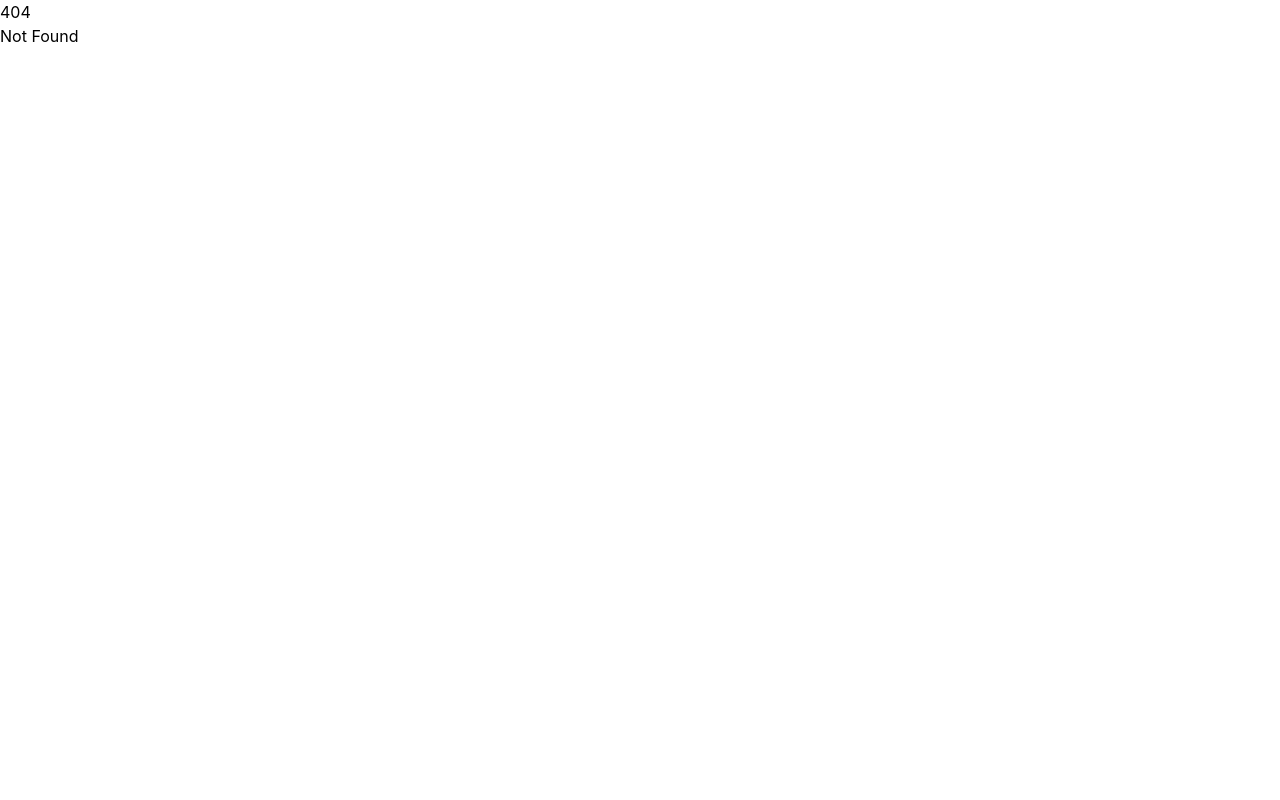
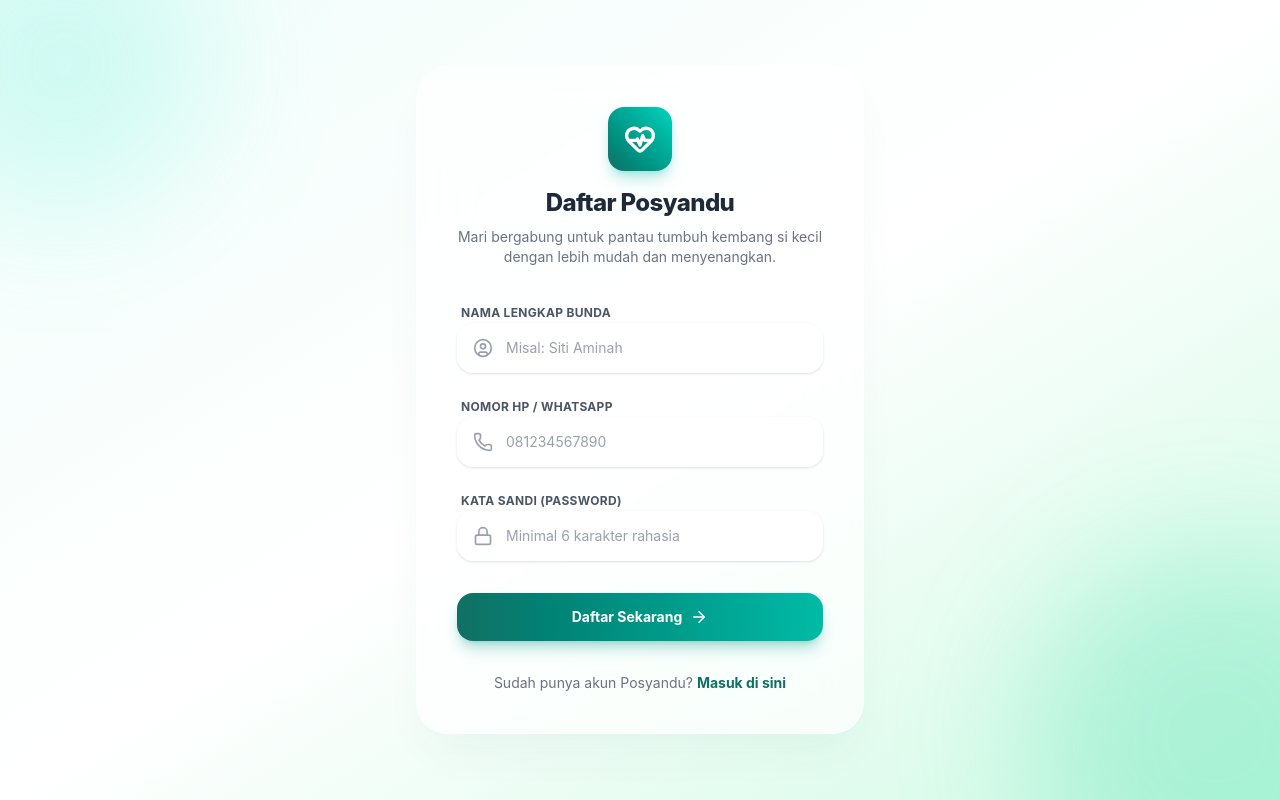
Before and after one commit to AchmadZackyGZ/posyanduNglabak, a SvelteKit app in the folder frontend/: page /register in a window 1280 px wide. Before the commit this address had no page. Built offline with nearby package versions, Linux system fonts and the light colour scheme; no server answers.

Commit message:
membuat halaman register baru untuk user public lalu disini saya juga menambahakn api gateway untuk auth register ini yang baru kita buat di cotnroller sebelumnya

```diff
--- a/frontend/src/routes/(auth)/login/+page.svelte
+++ b/frontend/src/routes/(auth)/login/+page.svelte
@@ -42,7 +42,8 @@
 
 			goto('/dashboard');
 		} catch {
-			errorMessage = 'Koneksi ditolak peladen. Pastikan Go backend aktif dan izin CORS telah terpasang.';
+			errorMessage =
+				'Koneksi ditolak peladen. Pastikan Go backend aktif dan izin CORS telah terpasang.';
 		} finally {
 			isLoading = false;
 		}
@@ -62,9 +63,12 @@
 
 <div class="flex min-h-screen items-center justify-center bg-[#14a38b] p-4">
 	<div class="w-full max-w-[420px] rounded-[28px] bg-white px-8 py-10 shadow-2xl">
-
 		<div class="mx-auto flex h-24 items-center justify-center">
-			<img src={logoPosyandu} alt="Logo Posyandu Sehat Bersama" class="h-full w-auto object-contain drop-shadow-sm" />
+			<img
+				src={logoPosyandu}
+				alt="Logo Posyandu Sehat Bersama"
+				class="h-full w-auto object-contain drop-shadow-sm"
+			/>
 		</div>
 
 		<div class="mt-4 text-center">
@@ -78,7 +82,10 @@
 				<button
 					type="button"
 					onclick={() => (selectedRole = role.id)}
-					class="flex cursor-pointer flex-col items-center justify-center rounded-xl border py-2.5 transition-all {selectedRole === role.id ? 'border-[#0f6456] bg-[#f0fdf4] text-[#0f6456] shadow-xs' : 'border-gray-200 bg-white text-gray-600 hover:bg-gray-50'}"
+					class="flex cursor-pointer flex-col items-center justify-center rounded-xl border py-2.5 transition-all {selectedRole ===
+					role.id
+						? 'border-[#0f6456] bg-[#f0fdf4] text-[#0f6456] shadow-xs'
+						: 'border-gray-200 bg-white text-gray-600 hover:bg-gray-50'}"
 				>
 					{#if role.id === 'User'}
 						<User class="mb-1 h-5 w-5" strokeWidth="2.5" />
@@ -107,8 +114,8 @@
 					type="text"
 					bind:value={username}
 					required
-					placeholder="Masukkan username"
-					class="mt-1.5 block w-full rounded-xl border border-gray-300 px-3.5 py-2.5 text-sm shadow-xs outline-none transition-all focus:border-[#0f6456] focus:ring-1 focus:ring-[#0f6456]"
+					placeholder="Masukkan Nomor HP anda"
+					class="mt-1.5 block w-full rounded-xl border border-gray-300 px-3.5 py-2.5 text-sm shadow-xs transition-all outline-none focus:border-[#0f6456] focus:ring-1 focus:ring-[#0f6456]"
 				/>
 			</div>
 
@@ -120,7 +127,7 @@
 					bind:value={password}
 					required
 					placeholder="••••••••"
-					class="mt-1.5 block w-full rounded-xl border border-gray-300 px-3.5 py-2.5 text-sm shadow-xs outline-none transition-all focus:border-[#0f6456] focus:ring-1 focus:ring-[#0f6456]"
+					class="mt-1.5 block w-full rounded-xl border border-gray-300 px-3.5 py-2.5 text-sm shadow-xs transition-all outline-none focus:border-[#0f6456] focus:ring-1 focus:ring-[#0f6456]"
 				/>
 			</div>
 
@@ -134,8 +141,11 @@
 					<span class="text-xs font-semibold text-gray-600">Ingat saya</span>
 				</label>
 
-				<a href="#lupa" class="text-xs font-bold text-[#0f6456] transition-colors hover:underline">
-					Lupa password?
+				<a
+					href="/register"
+					class="text-xs font-bold text-[#0f6456] transition-colors hover:underline"
+				>
+					Belum punya akun? Daftar di sini
 				</a>
 			</div>
 
@@ -146,21 +156,26 @@
 			>
 				{#if isLoading}
 					<svg class="mr-2 h-4 w-4 animate-spin text-white" fill="none" viewBox="0 0 24 24">
-						<circle class="opacity-25" cx="12" cy="12" r="10" stroke="currentColor" stroke-width="4"></circle>
-						<path class="opacity-75" fill="currentColor" d="M4 12a8 8 0 018-8V0C5.373 0 0 5.373 0 12h4zm2 5.291A7.962 7.962 0 014 12H0c0 3.042 1.135 5.824 3 7.938l3-2.647z"></path>
+						<circle class="opacity-25" cx="12" cy="12" r="10" stroke="currentColor" stroke-width="4"
+						></circle>
+						<path
+							class="opacity-75"
+							fill="currentColor"
+							d="M4 12a8 8 0 018-8V0C5.373 0 0 5.373 0 12h4zm2 5.291A7.962 7.962 0 014 12H0c0 3.042 1.135 5.824 3 7.938l3-2.647z"
+						></path>
 					</svg>
 					Memverifikasi...
 				{:else}
 					Masuk
 				{/if}
 			</button>
+			<a href="#lupa" class="text-xs font-bold text-[#0f6456] transition-colors hover:underline">
+				Lupa password?
+			</a>
 		</form>
 
 		<div class="mt-8 border-t border-gray-100 pt-4 text-center">
-			<p class="text-[10px] text-gray-400">
-				© 2026 Posyandu Sehat Bersama. All rights reserved.
-			</p>
+			<p class="text-[10px] text-gray-400">© 2026 Posyandu Sehat Bersama. All rights reserved.</p>
 		</div>
-
 	</div>
 </div>
--- /dev/null
+++ b/frontend/src/routes/(auth)/register/+page.svelte
@@ -0,0 +1,205 @@
+<script lang="ts">
+	/* eslint-disable svelte/no-navigation-without-resolve */ // Supaya tidak muncul warning saat menggunakan goto() untuk navigasi
+	import { goto } from '$app/navigation';
+	import { fetchAPI } from '$lib/api';
+	import {
+		UserCircle,
+		Phone,
+		Lock,
+		HeartPulse,
+		Sparkles,
+		ArrowRight,
+		AlertCircle,
+		CheckCircle2
+	} from 'lucide-svelte';
+
+	let nama_lengkap = $state('');
+	let username = $state('');
+	let password = $state('');
+
+	let isLoading = $state(false);
+	let errorMessage = $state('');
+	let successMessage = $state('');
+
+	async function handleRegister(event: Event) {
+		event.preventDefault();
+		isLoading = true;
+		errorMessage = '';
+		successMessage = '';
+
+		try {
+			await fetchAPI('/auth/register', {
+				method: 'POST',
+				body: JSON.stringify({ nama_lengkap, username, password })
+			});
+
+			successMessage = 'Yey! Pendaftaran Bunda berhasil. Bersiap menuju halaman masuk...';
+
+			// Jeda 2 detik agar user bisa membaca pesan sukses, lalu alihkan ke halaman login
+			setTimeout(() => {
+				goto('/login'); // Arahkan ke rute yang baru Anda buat
+			}, 2000);
+		} catch (error: unknown) {
+			errorMessage = (error as Error).message || 'Maaf, terjadi kesalahan saat mendaftar.';
+		} finally {
+			isLoading = false;
+		}
+	}
+</script>
+
+<svelte:head>
+	<title>Daftar Posyandu - Sehat Bersama</title>
+</svelte:head>
+
+<!-- BACKGROUND MEGAH & MODERN -->
+<div
+	class="relative flex min-h-screen items-center justify-center overflow-hidden bg-gradient-to-br from-teal-50 via-white to-emerald-100 p-4 font-sans"
+>
+	<!-- Elemen Dekorasi Latar Belakang (Blob) -->
+	<div class="absolute -top-20 -left-20 h-72 w-72 rounded-full bg-teal-300/20 blur-3xl"></div>
+	<div
+		class="absolute -right-32 -bottom-32 h-96 w-96 rounded-full bg-emerald-400/20 blur-3xl"
+	></div>
+
+	<!-- KARTU REGISTRASI (GLASSMORPHISM) -->
+	<div
+		class="relative z-10 w-full max-w-md overflow-hidden rounded-[2rem] border border-white/60 bg-white/70 p-8 shadow-2xl shadow-teal-900/5 backdrop-blur-xl sm:p-10"
+	>
+		<!-- HEADER KARTU -->
+		<div class="mb-8 text-center">
+			<div
+				class="mx-auto mb-4 flex h-16 w-16 items-center justify-center rounded-2xl bg-gradient-to-tr from-[#117064] to-teal-400 text-white shadow-lg shadow-teal-500/30"
+			>
+				<HeartPulse size={32} strokeWidth={2.5} />
+			</div>
+			<h1
+				class="mb-2 flex items-center justify-center gap-2 text-2xl font-extrabold tracking-tight text-gray-800"
+			>
+				<span>Daftar Posyandu</span>
+			</h1>
+			<p class="text-sm text-gray-500">
+				Mari bergabung untuk pantau tumbuh kembang si kecil dengan lebih mudah dan menyenangkan.
+			</p>
+		</div>
+
+		<!-- NOTIFIKASI ERROR / SUKSES -->
+		{#if errorMessage}
+			<div
+				class="animate-in fade-in slide-in-from-top-2 mb-6 flex items-start gap-3 rounded-2xl border border-red-200 bg-red-50 p-4 text-red-600"
+			>
+				<AlertCircle size={20} class="mt-0.5 shrink-0" />
+				<p class="text-sm leading-relaxed font-medium">{errorMessage}</p>
+			</div>
+		{/if}
+
+		{#if successMessage}
+			<div
+				class="animate-in fade-in slide-in-from-top-2 mb-6 flex items-start gap-3 rounded-2xl border border-teal-200 bg-teal-50 p-4 text-[#117064]"
+			>
+				<CheckCircle2 size={20} class="mt-0.5 shrink-0" />
+				<p class="text-sm leading-relaxed font-bold">{successMessage}</p>
+			</div>
+		{/if}
+
+		<!-- FORMULIR -->
+		<form onsubmit={handleRegister} class="space-y-5">
+			<!-- Input Nama Lengkap -->
+			<div class="space-y-1.5">
+				<label class="ml-1 text-xs font-bold tracking-wide text-gray-600 uppercase" for="nama"
+					>Nama Lengkap Bunda</label
+				>
+				<div class="relative">
+					<div
+						class="pointer-events-none absolute inset-y-0 left-0 flex items-center pl-4 text-gray-400"
+					>
+						<UserCircle size={20} />
+					</div>
+					<input
+						id="nama"
+						type="text"
+						required
+						bind:value={nama_lengkap}
+						disabled={isLoading || successMessage !== ''}
+						placeholder="Misal: Siti Aminah"
+						class="block w-full rounded-2xl border border-white bg-white/80 py-3.5 pr-4 pl-12 text-sm text-gray-800 shadow-sm transition placeholder:text-gray-400 focus:border-[#117064] focus:bg-white focus:ring-4 focus:ring-teal-500/10 focus:outline-none disabled:opacity-60"
+					/>
+				</div>
+			</div>
+
+			<!-- Input Nomor HP (Username) -->
+			<div class="space-y-1.5">
+				<label class="ml-1 text-xs font-bold tracking-wide text-gray-600 uppercase" for="hp"
+					>Nomor HP / WhatsApp</label
+				>
+				<div class="relative">
+					<div
+						class="pointer-events-none absolute inset-y-0 left-0 flex items-center pl-4 text-gray-400"
+					>
+						<Phone size={20} />
+					</div>
+					<input
+						id="hp"
+						type="tel"
+						required
+						bind:value={username}
+						disabled={isLoading || successMessage !== ''}
+						placeholder="081234567890"
+						class="block w-full rounded-2xl border border-white bg-white/80 py-3.5 pr-4 pl-12 text-sm text-gray-800 shadow-sm transition placeholder:text-gray-400 focus:border-[#117064] focus:bg-white focus:ring-4 focus:ring-teal-500/10 focus:outline-none disabled:opacity-60"
+					/>
+				</div>
+			</div>
+
+			<!-- Input Password -->
+			<div class="space-y-1.5">
+				<label class="ml-1 text-xs font-bold tracking-wide text-gray-600 uppercase" for="password"
+					>Kata Sandi (Password)</label
+				>
+				<div class="relative">
+					<div
+						class="pointer-events-none absolute inset-y-0 left-0 flex items-center pl-4 text-gray-400"
+					>
+						<Lock size={20} />
+					</div>
+					<input
+						id="password"
+						type="password"
+						required
+						minlength="6"
+						bind:value={password}
+						disabled={isLoading || successMessage !== ''}
+						placeholder="Minimal 6 karakter rahasia"
+						class="block w-full rounded-2xl border border-white bg-white/80 py-3.5 pr-4 pl-12 text-sm text-gray-800 shadow-sm transition placeholder:text-gray-400 focus:border-[#117064] focus:bg-white focus:ring-4 focus:ring-teal-500/10 focus:outline-none disabled:opacity-60"
+					/>
+				</div>
+			</div>
+
+			<!-- Tombol Submit -->
+			<button
+				type="submit"
+				disabled={isLoading || successMessage !== ''}
+				class="group mt-8 flex w-full cursor-pointer items-center justify-center gap-2 rounded-2xl bg-gradient-to-r from-[#117064] to-teal-500 py-3.5 text-sm font-bold text-white shadow-lg shadow-teal-600/30 transition-all hover:scale-[1.02] hover:shadow-teal-600/40 active:scale-[0.98] disabled:pointer-events-none disabled:opacity-70"
+			>
+				{#if isLoading}
+					<span class="h-5 w-5 animate-spin rounded-full border-2 border-white border-t-transparent"
+					></span>
+					Mendaftarkan...
+				{:else if successMessage}
+					Berhasil!
+				{:else}
+					Daftar Sekarang <ArrowRight
+						size={18}
+						class="transition-transform group-hover:translate-x-1"
+					/>
+				{/if}
+			</button>
+		</form>
+
+		<!-- Link ke Login -->
+		<p class="mt-8 text-center text-sm text-gray-500">
+			Sudah punya akun Posyandu?
+			<a href="/" class="font-bold text-[#117064] transition hover:text-teal-500 hover:underline">
+				Masuk di sini
+			</a>
+		</p>
+	</div>
+</div>
```
